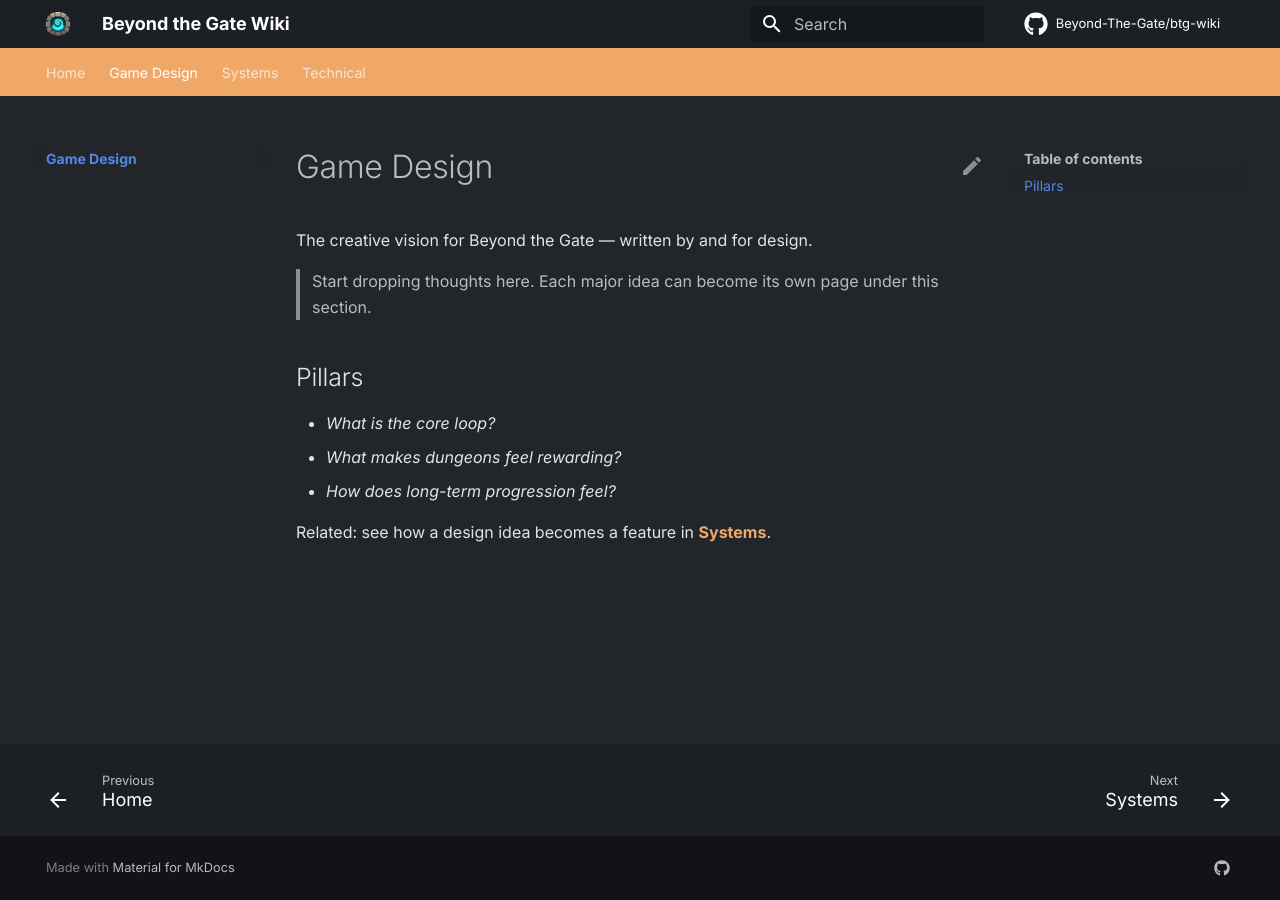
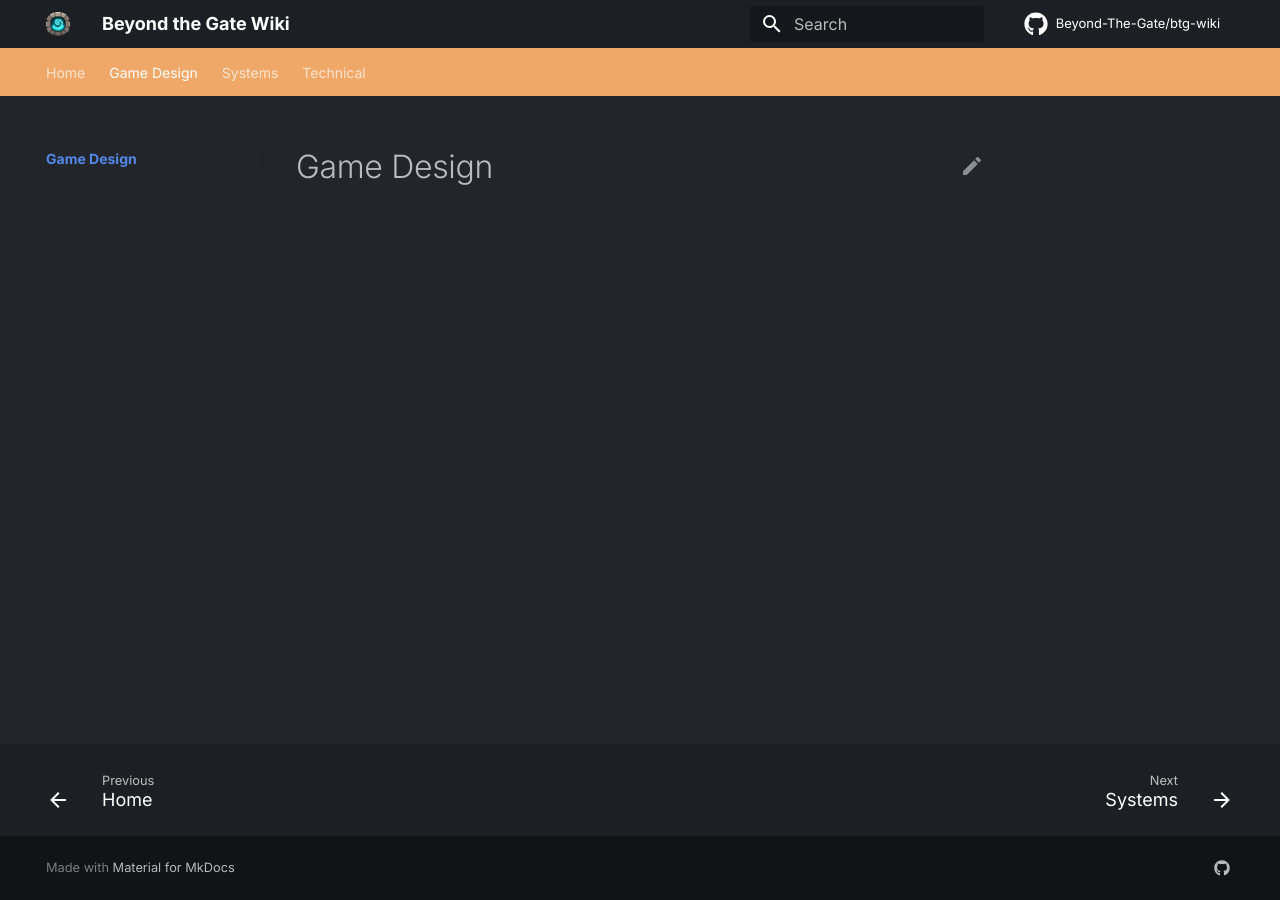
Before and after one commit to Beyond-The-Gate/btg-wiki, an MkDocs documentation site: the page built from docs/game-design/index.md, in a window 1280 px wide. Built offline with MkDocs 1.6.1 and Material for MkDocs 9.7.7, drawn with Linux system fonts in a browser that asks for light colours; comment, search, counter and statistics services are not loaded.

Commit message:
Update index.md

```diff
--- a/docs/game-design/index.md
+++ b/docs/game-design/index.md
@@ -1,13 +1 @@
 # Game Design
-
-The creative vision for Beyond the Gate — written by and for design.
-
-> Start dropping thoughts here. Each major idea can become its own page under this section.
-
-## Pillars
-
-- _What is the core loop?_
-- _What makes dungeons feel rewarding?_
-- _How does long-term progression feel?_
-
-Related: see how a design idea becomes a feature in **[Systems](../systems/index.md)**.
```
